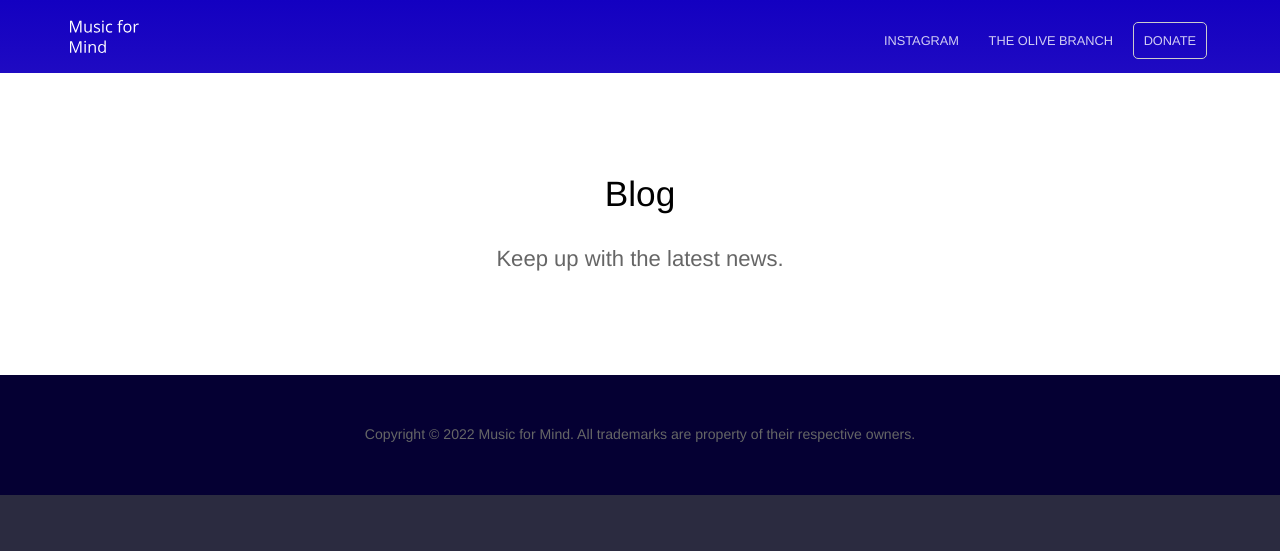
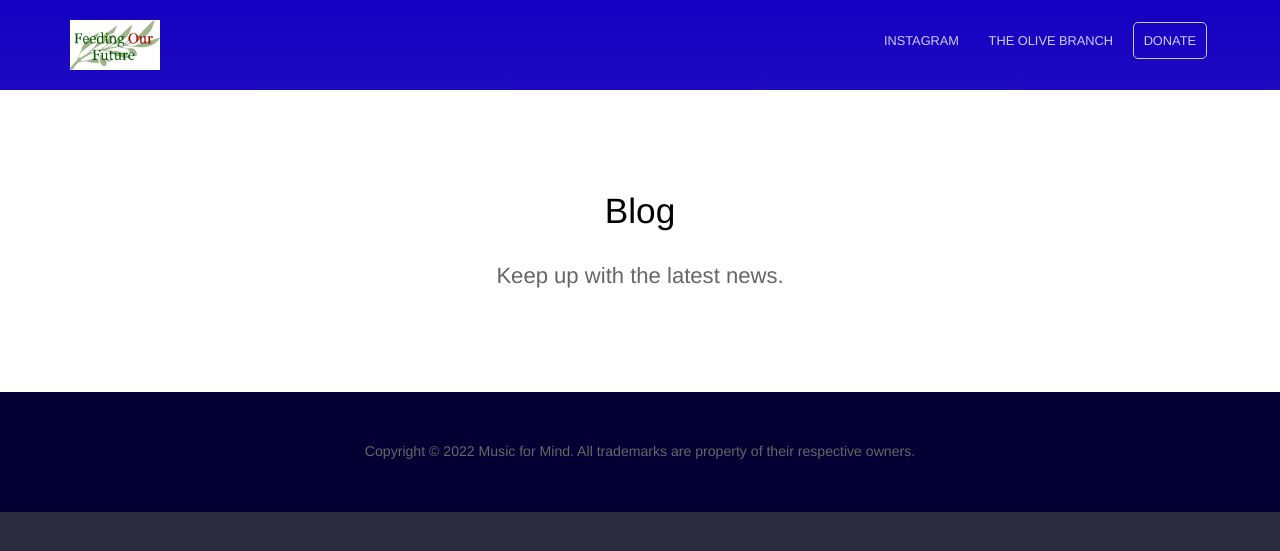
Before and after one commit to Computroniks/feedingourfuture, a Jekyll site: the page built from blog/index.html, in a window 1280 px wide. Shown: the top 551 px of the page. Built offline with Jekyll 4.4.1, drawn with Linux system fonts in a browser that asks for light colours; the list of posts is cut into pages by our own code.

Commit message:
Updated logos
Signed-off-by: Matthew Nickson <mnickson@sidingsmedia.com>

```diff
--- a/_layouts/default.html
+++ b/_layouts/default.html
@@ -14,7 +14,7 @@
 	<body>
 		<header>
 			<div class="container">
-				<div class="company-name"><a href="{{ site.baseurl }}/"><img src="{{ site.baseurl }}/images/logo.svg" alt="Logo" width="95" height="33" /></a></div>
+				<div class="company-name"><a href="{{ site.baseurl }}/"><img src="{{ site.baseurl }}/images/logo.png" alt="Logo"  height="50"/></a></div>
 				{% include navigation.html %}
 			</div>
 		</header>
```
Also changed, not shown: apple-touch-icon.png, images/logo.png (added), images/logo.svg (deleted), site-icon.png (added), siteicon.png (deleted), siteicon.png.jpg (deleted), touch-icon.png.
